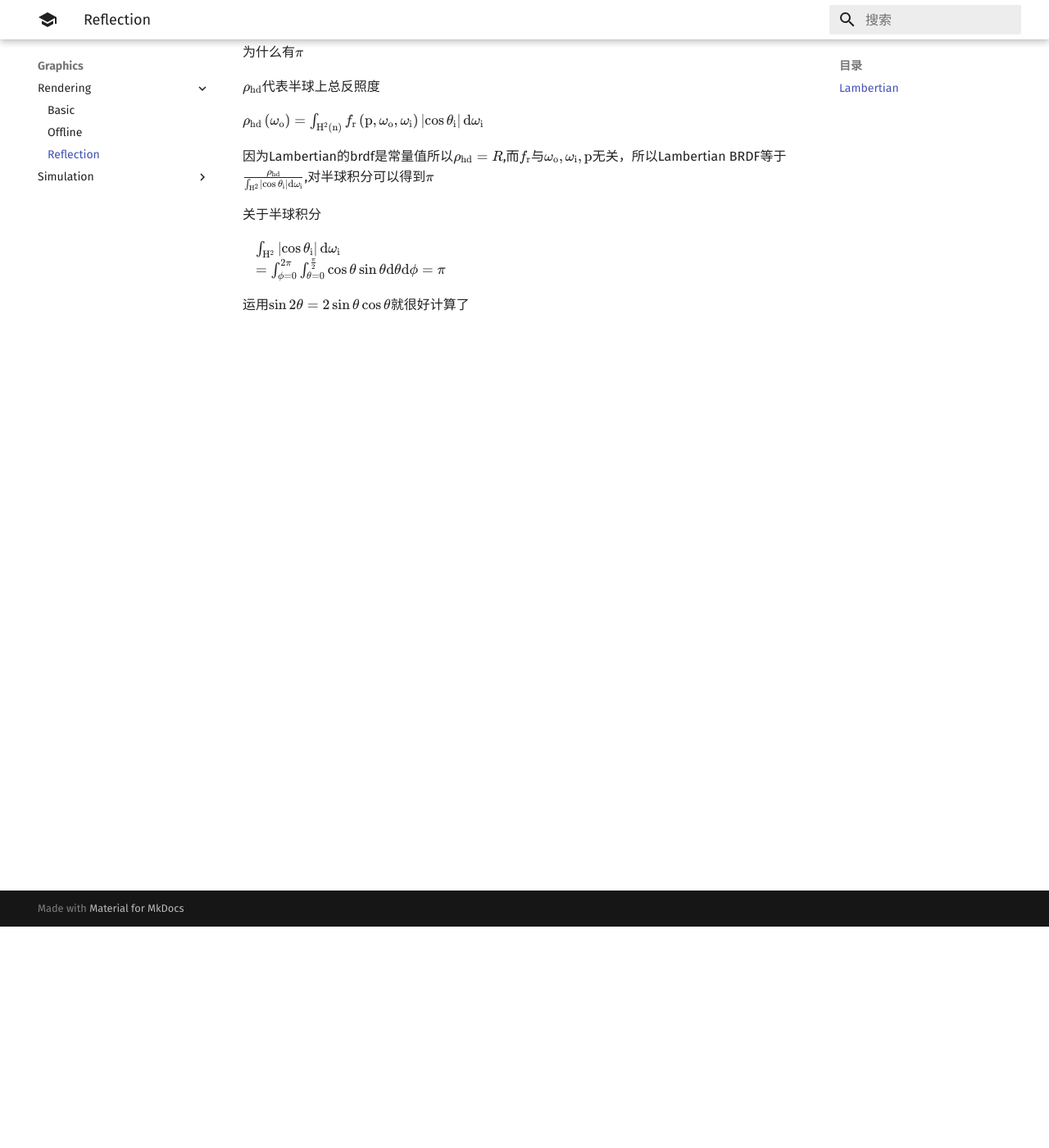
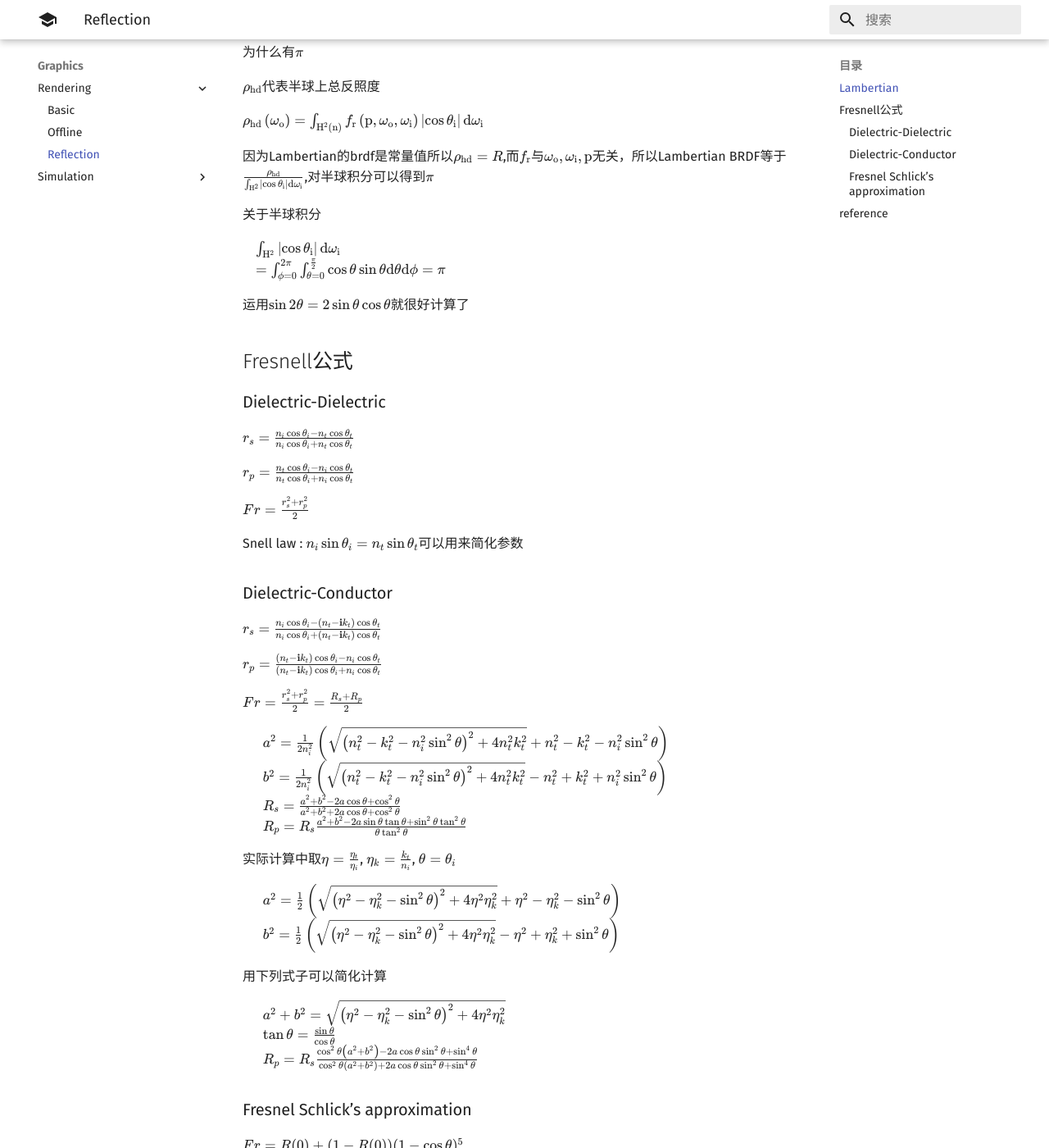
Before and after one commit to jczh98/wiki-site, an MkDocs documentation site: the page built from docs/graphics/rendering/reflection.md, in a window 1280 px wide and 1400 px high, scrolled down 270 px. Shown: the whole window at 82% size. Built offline with MkDocs 1.6.1 and Material for MkDocs 9.7.7, drawn with Linux system fonts in a browser that asks for light colours; nearby versions of some CDN libraries; some of the changed text lies outside the part shown.

Commit message:
Update reflection
Signed-off-by: neverfelly <neverfelly@gmail.com>

```diff
--- a/docs/graphics/rendering/reflection.md
+++ b/docs/graphics/rendering/reflection.md
@@ -20,3 +20,46 @@ $$
 $$
 
 运用$\sin2\theta=2\sin\theta\cos\theta$就很好计算了
+
+## Fresnell公式
+### Dielectric-Dielectric
+$r_s=\frac{n_i\cos\theta_i-n_t\cos\theta_t}{n_i\cos\theta_i+n_t\cos\theta_t}$
+
+$r_p=\frac{n_t\cos\theta_i-n_i\cos\theta_t}{n_t\cos\theta_i+n_i\cos\theta_t}$
+
+$Fr=\frac{r_s^2+r_p^2}{2}$
+
+Snell law : $n_i\sin\theta_i=n_t\sin\theta_t$可以用来简化参数
+
+### Dielectric-Conductor
+$r_s=\frac{n_i\cos\theta_i-(n_t-\mathbf{i}k_t)\cos\theta_t}{n_i\cos\theta_i+(n_t-\mathbf{i}k_t)\cos\theta_t}$
+
+$r_p=\frac{(n_t-\mathbf{i}k_t)\cos\theta_i-n_i\cos\theta_t}{(n_t-\mathbf{i}k_t)\cos\theta_i+n_i\cos\theta_t}$
+
+$Fr=\frac{r_s^2+r_p^2}{2}=\frac{R_s+R_p}{2}$
+
+$$
+\begin{array}{l}{a^{2}=\frac{1}{2 n_{i}^{2}}\left(\sqrt{\left(n_{t}^{2}-k_{t}^{2}-n_{i}^{2} \sin ^{2} \theta\right)^{2}+4 n_{t}^{2} k_{t}^{2}}+n_{t}^{2}-k_{t}^{2}-n_{i}^{2} \sin ^{2} \theta\right)} \\ {b^{2}=\frac{1}{2 n_{i}^{2}}\left(\sqrt{\left(n_{t}^{2}-k_{t}^{2}-n_{i}^{2} \sin ^{2} \theta\right)^{2}+4 n_{t}^{2} k_{t}^{2}}-n_{t}^{2}+k_{t}^{2}+n_{i}^{2} \sin ^{2} \theta\right)} \\ {R_{s}=\frac{a^{2}+b^{2}-2 a \cos \theta+\cos ^{2} \theta}{a^{2}+b^{2}+2 a \cos \theta+\cos ^{2} \theta}} \\ {R_{p}=R_{s} \frac{a^{2}+b^{2}-2 a \sin \theta \tan \theta+\sin ^{2} \theta \tan ^{2} \theta}{\theta \tan ^{2} \theta}}\end{array}
+$$
+
+实际计算中取$\eta=\frac{\eta_t}{\eta_i}$, $\eta_k={k_t\over n_i}$, $\theta=\theta_i$
+
+$$
+\begin{array}{l}{a^{2}=\frac{1}{2}\left(\sqrt{\left(\eta^{2}-\eta_{k}^{2}-\sin ^{2} \theta\right)^{2}+4 \eta^{2} \eta_{k}^{2}}+\eta^{2}-\eta_{k}^{2}-\sin ^{2} \theta\right)} \\ {b^{2}=\frac{1}{2}\left(\sqrt{\left(\eta^{2}-\eta_{k}^{2}-\sin ^{2} \theta\right)^{2}+4 \eta^{2} \eta_{k}^{2}}-\eta^{2}+\eta_{k}^{2}+\sin ^{2} \theta\right)}\end{array}
+$$
+
+用下列式子可以简化计算
+
+$$
+\begin{array}{l}{a^{2}+b^{2}=\sqrt{\left(\eta^{2}-\eta_{k}^{2}-\sin ^{2} \theta\right)^{2}+4 \eta^{2} \eta_{k}^{2}}} \\ {\tan \theta=\frac{\sin \theta}{\cos \theta}} \\ {R_{p}=R_{s} \frac{\cos ^{2} \theta\left(a^{2}+b^{2}\right)-2 a \cos \theta \sin ^{2} \theta+\sin ^{4} \theta}{\cos ^{2} \theta\left(a^{2}+b^{2}\right)+2 a \cos \theta \sin ^{2} \theta+\sin ^{4} \theta}}\end{array}
+$$
+
+### Fresnel Schlick’s approximation
+$Fr=R(0)+(1-R(0))(1-\cos \theta)^{5}$
+
+对于conductor $R(0)=\frac{\left(n_{t}-n_{i}\right)^{2}+k_{t}^{2}}{\left(n_{t}+n_{i}\right)^{2}+k_{t}^{2}}=\frac{(\eta-1)^{2}+\eta_{k}^{2}}{(\eta+1)^{2}+\eta_{k}^{2}}$
+
+对于dielectric $R(0)=\frac{\left(n_{t}-n_{i}\right)^{2}}{\left(n_{t}+n_{i}\right)^{2}}=\frac{(\eta-1)^{2}}{(\eta+1)^{2}}$
+
+## reference
+- Memo on Fresnel equations. [https://seblagarde.wordpress.com/2013/04/29/memo-on-fresnel-equations/](https://seblagarde.wordpress.com/2013/04/29/memo-on-fresnel-equations/)
```
